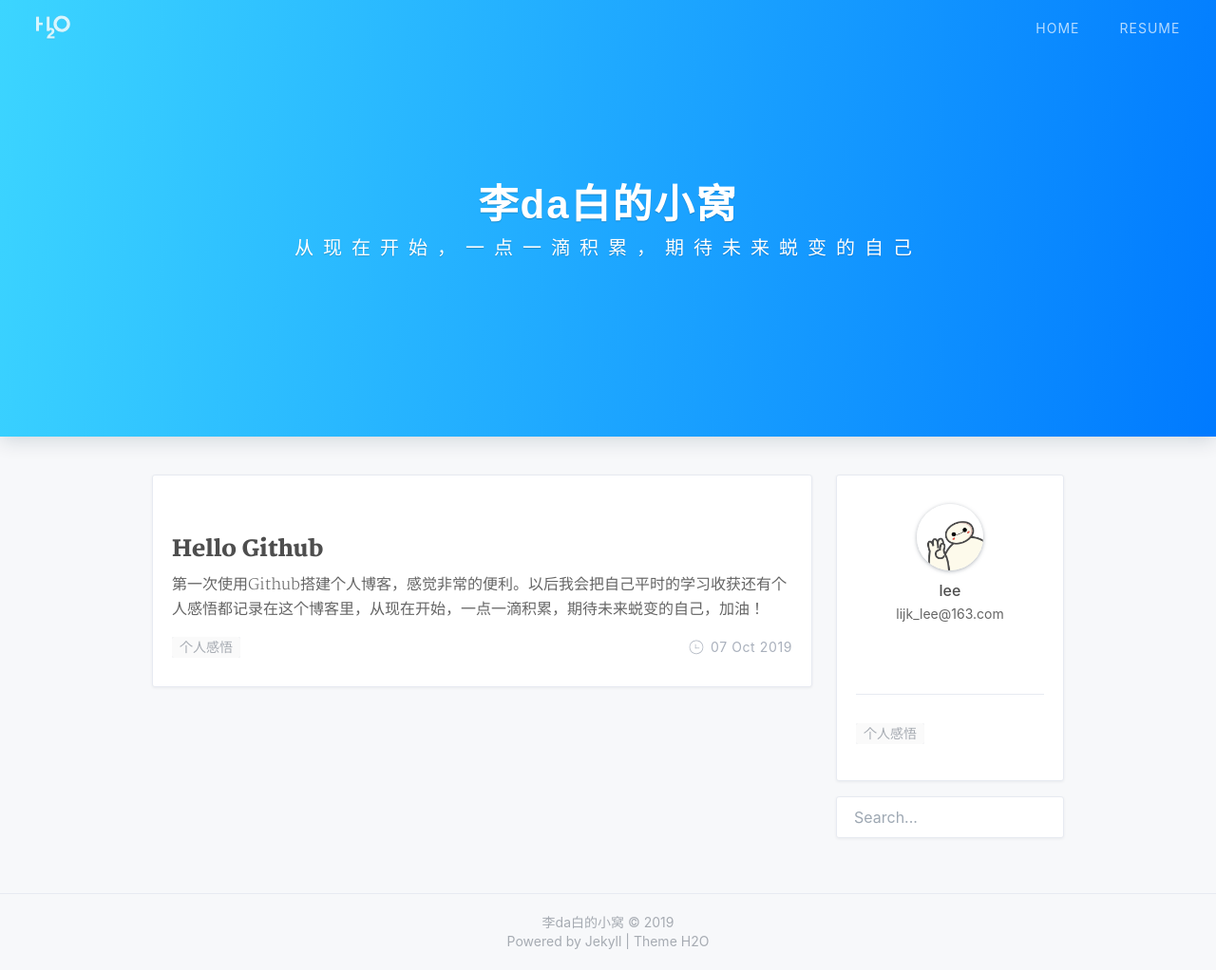
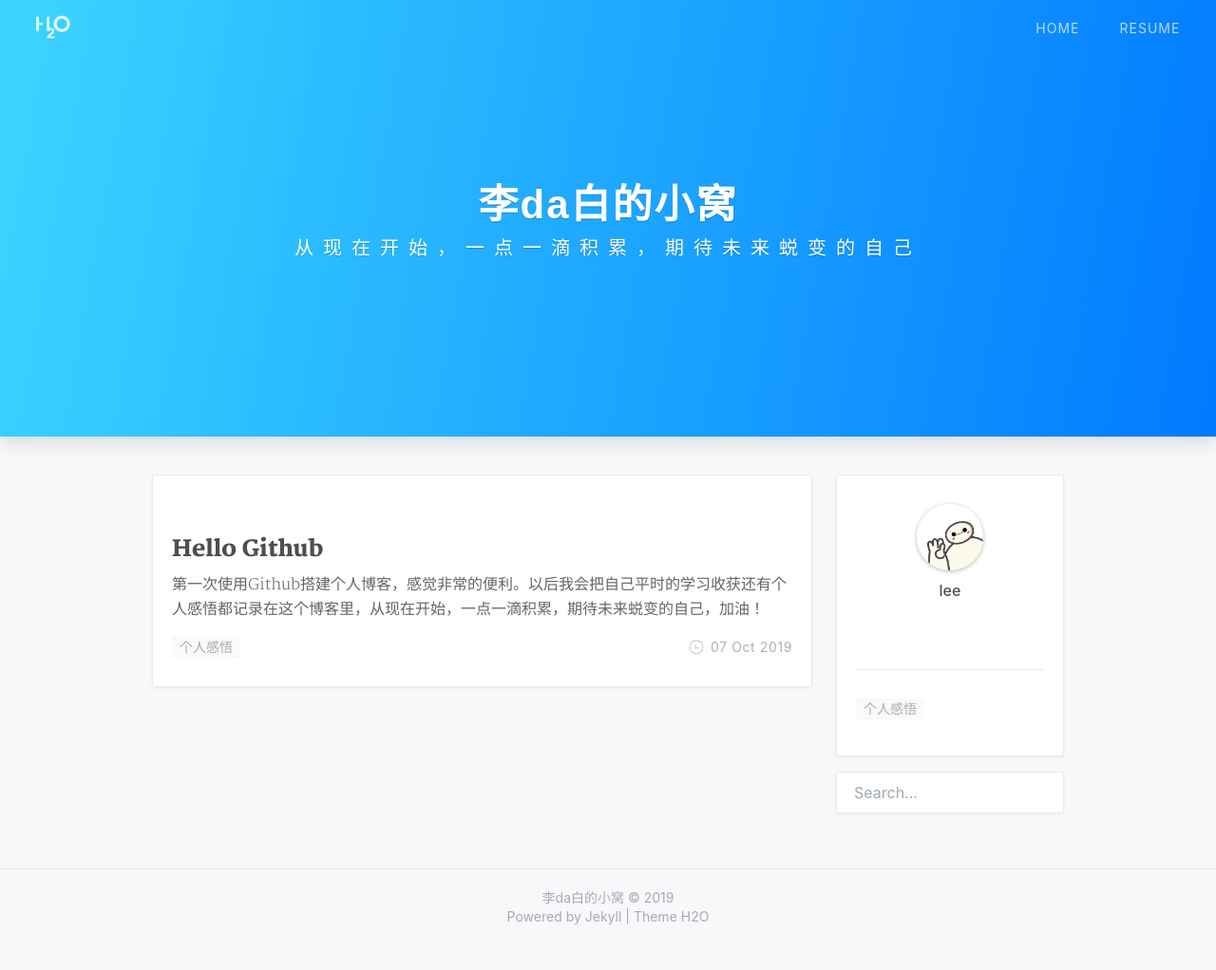
Before and after one commit to lijk-lee/lijk-lee.github.io, a Jekyll site: the page built from index.html, in a window 1280 px wide and 1022 px high. Shown: the whole window at 95% size. Built offline with Jekyll 4.4.1, drawn with Linux system fonts in a browser that asks for light colours; nearby versions of some CDN libraries; the list of posts is cut into pages by our own code; a style sheet for code colours, icons or effects is not loaded.

Commit message:
Update _config.yml

```diff
--- a/_config.yml
+++ b/_config.yml
@@ -27,7 +27,7 @@ footer:
 # Author 配置博主信息
 author: 'lee'
 nickname: 'lee'
-bio: 'lijk_lee@163.com'
+bio: ''
 avatar: '/assets/img/profile.jpg'
 
 # Search
```
